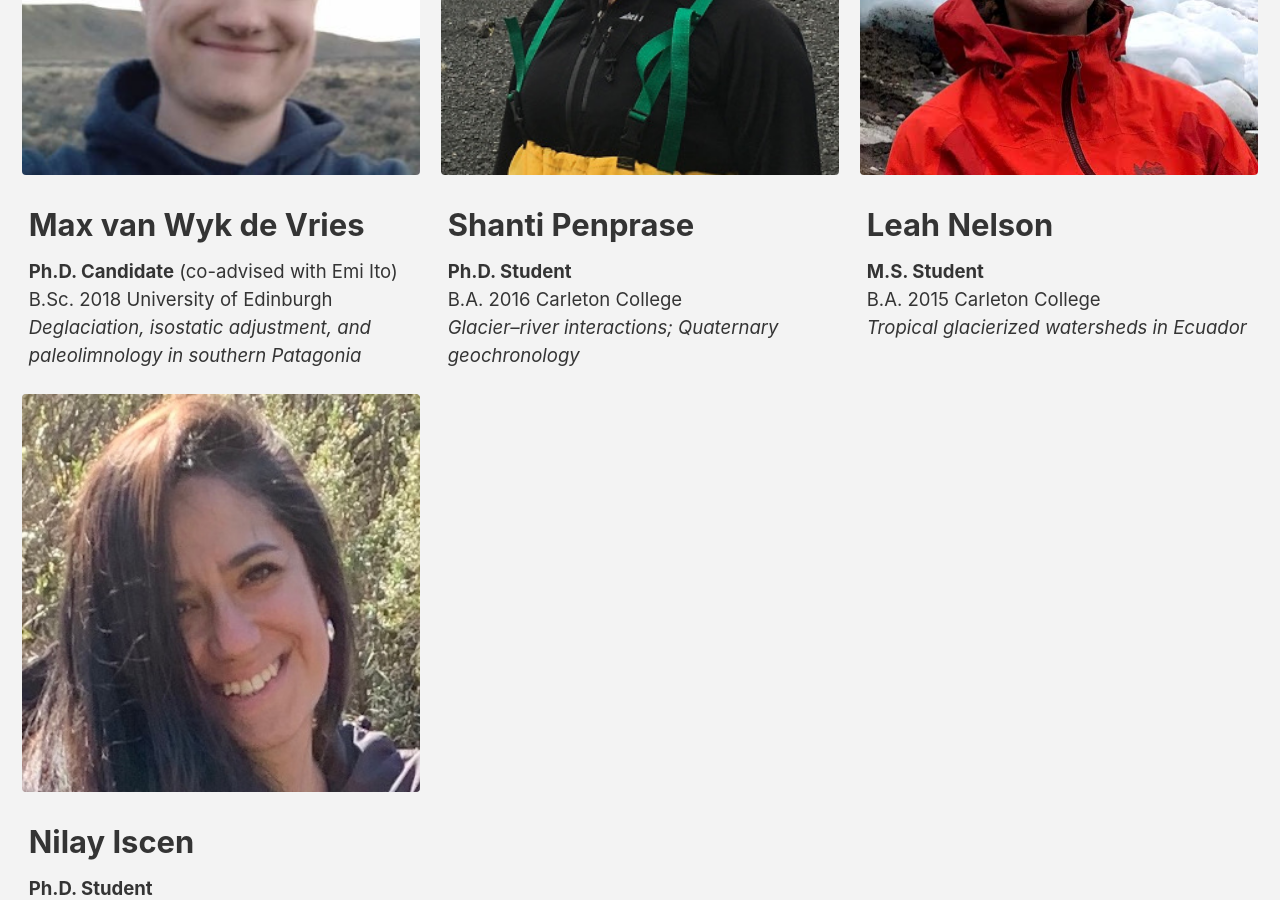
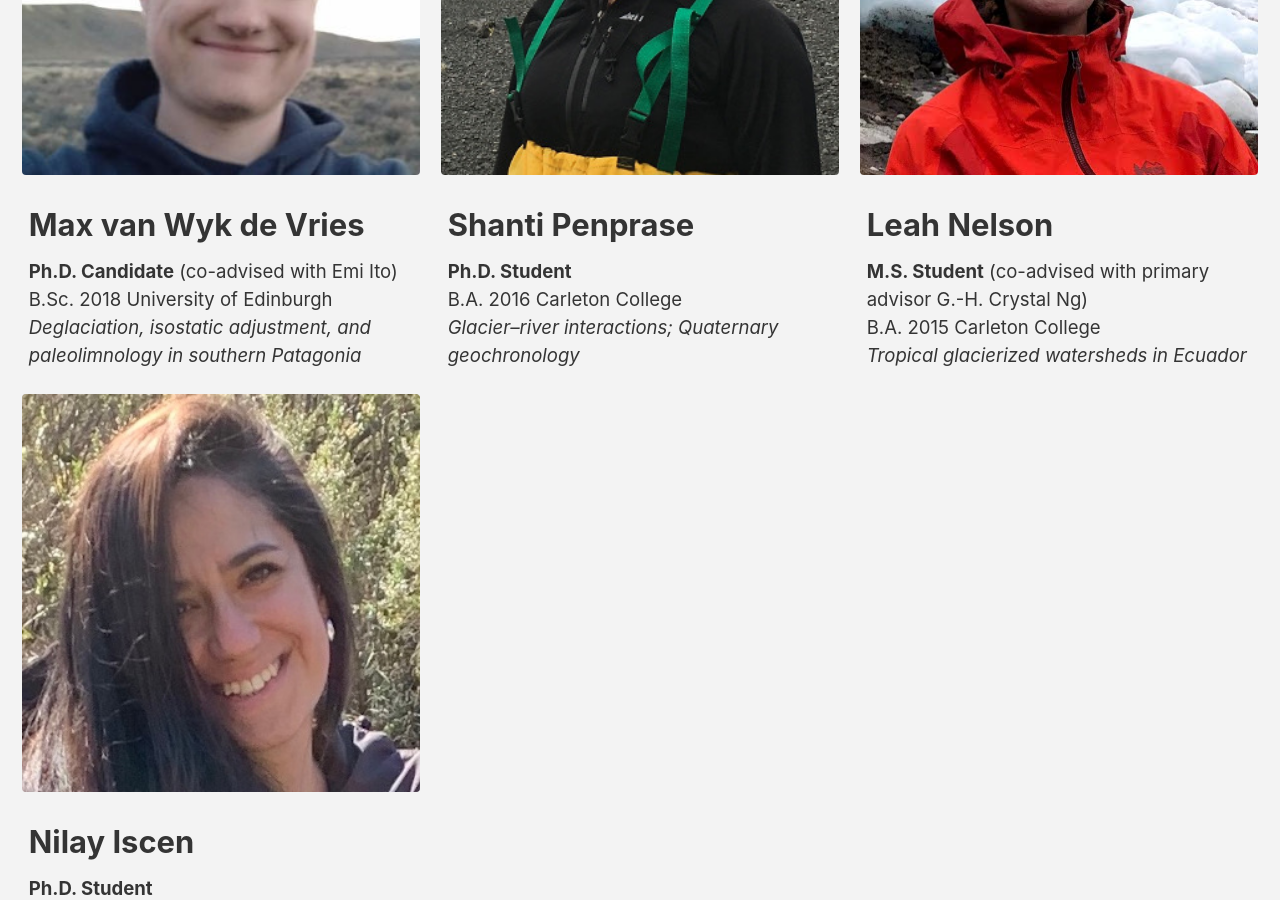
Before and after one commit to MNiMORPH/MNiMORPH.github.io, a Jekyll site: the page built from _pages/people.md, in a window 1280 px wide and 900 px high, scrolled down 2267 px. Built offline with Jekyll 4.4.1, drawn with Linux system fonts in a browser that asks for light colours; cached includes are drawn as plain includes; nearby versions of some CDN libraries.

Commit message:
Crystal Ng primary advisor

```diff
--- a/_pages/people.md
+++ b/_pages/people.md
@@ -94,7 +94,7 @@ grads:
   - image_path: /assets/images/headshots/nelson_square.jpg
     alt: "Leah Nelson"
     title: "Leah Nelson"
-    excerpt: "**M.S. Student**<br/>
+    excerpt: "**M.S. Student** (co-advised with primary advisor G.-H. Crystal Ng)<br/>
               B.A. 2015 Carleton College<br/>
               *Tropical glacierized watersheds in Ecuador*
               "
```
